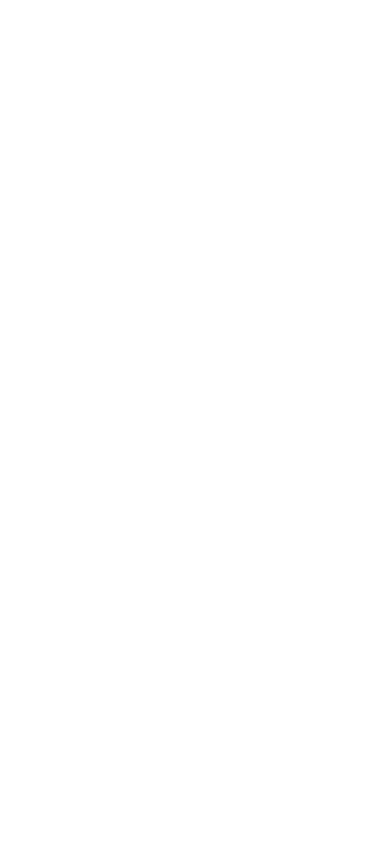
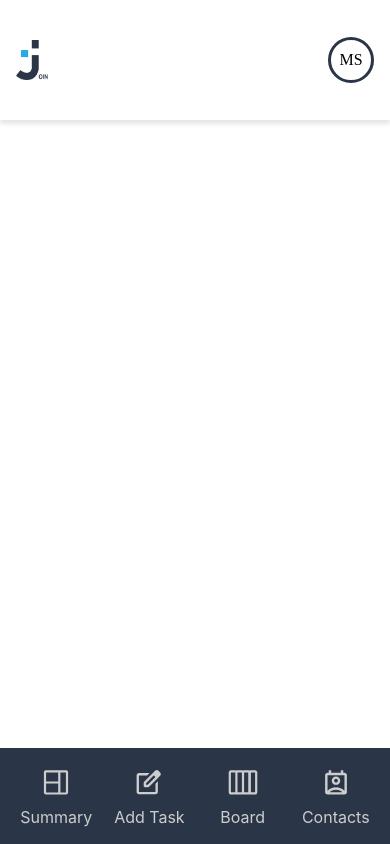
Before and after one commit to Rondarik/Join, a plain HTML site: page assets/templates/mobile_menu.html in a window 390 px wide. Drawn offline with Linux system fonts and the light colour scheme.

Commit message:
added mobile header und side_menu

```diff
--- a/assets/templates/mobile_menu.html
+++ b/assets/templates/mobile_menu.html
@@ -0,0 +1,43 @@
+<!DOCTYPE html>
+<html lang="en">
+<head>
+    <meta charset="UTF-8">
+    <meta name="viewport" content="width=device-width, initial-scale=1.0">
+    <title>Document</title>
+    <link rel="stylesheet" href="templates.css">
+    <script src="template_script.js"></script>
+
+</head>
+<body>
+    <header class="mobile_header">
+        <img class="mobile_img_header" src="/assets/img/favicon.png" alt="">
+        <span  class="mobile_user" onclick="toggleNavMenu()" class="initial_text">MS</span>
+    </header>
+    <div>
+        <div class="link_container_mobile">
+            <a class="link_mobile" href="summary.html">
+                <img class="icon_img" src="/assets/img/Summary.svg"  alt="">
+                <p class="text_mobile">Summary</p>
+            </a>
+            <a class="link_mobile" href="add_task.html">
+                <img class="icon_img"src="/assets/img/Addtask.svg" alt="">
+                <p class="text_mobile">Add Task</p>
+            </a>
+            <a class="link_mobile" href="board.html">
+                <img class="icon_img" src="/assets/img/Board.svg" alt="">
+                <p class="text_mobile">Board</p>
+            </a>
+            <a class="link_mobile" href="contacts.html">
+                <img class="icon_img" src="/assets/img/Contacts.svg" alt="">
+                <p class="text_mobile">Contacts</p>
+            </a>
+        </div>
+    </div>
+    <div id="navMenu" class="nav_container">
+        <a class="nav_link" href="/help/help.html">Help</a>
+        <a class="nav_link" href="/legal_notice/legal_notice.html">Legal Notice</a>
+        <a class="nav_link"href="/privicy_policy/privacy_policy.html">Privacy Policy</a>
+        <a class="nav_link" href="/login/login.html">Log out</a>
+    </div>
+</body>
+</html>
--- a/assets/templates/templates.css
+++ b/assets/templates/templates.css
@@ -35,8 +35,9 @@ body{
     gap:20px;
 }
 .link:hover{
-    background-color: rgb(9,25,49);
-    filter: brightness(150%);
+    background-color:#2E3D5A;
+    /* background-color: rgb(9,25,49); */
+    /* filter: brightness(150%); */
 }
 .logo_img{
     width: 100.03px;
@@ -53,6 +54,10 @@ body{
     width: 72px;
     height: 19px;
 }
+.flex_start{
+    display: flex;
+    justify-content: flex-start;
+}
 .policy_text{
     font-family: "Inter", sans-serif;
     font-size: 16px;
@@ -68,9 +73,11 @@ body{
 }
 .policy_link{
     text-decoration: none;
-    width: auto;
+    width: 105px;
     height: 35px;
-    /* padding: 8px; */
+    display: flex;
+    align-items: center;
+
 }
 .policy_container{
     width: 232px;
@@ -80,7 +87,7 @@ body{
     justify-content: center;
     align-items: center;
     gap:4px;
-    /* padding: 243px 0 0 52px; */
+
 }
 header{
     height: 96px;
@@ -120,19 +127,19 @@ display: flex;
 justify-content: center;
 align-items: center;
 border: 3px solid #2A3647;
-border-radius: 559px;
+border-radius: 100px;
 cursor: pointer;
 }
 .help_img{
-    width: 20px;
-    height: 20px;
+    width: 28px;
+    height: 28px;
     top:6px;
     left: 6px;
     cursor: pointer;
 }
 .help_img:hover{
-    width: 24px;
-    height: 24px;
+    width: 32px;
+    height: 32px;
 }
 .nav_container{
     display: flex;
@@ -149,6 +156,7 @@ cursor: pointer;
    position: fixed;
   top:99px;
   right:5px;
+  z-index: 1;
   display: none;
 }
 .nav_link{
@@ -169,3 +177,69 @@ padding: 8px 16px 8px 16px;
 .nav_container.active{
     display: block;
 }
+.mobile_header{
+    height: 80px;
+    position: fixed;
+    z-index: 1;
+    top: 0;
+    left:0;
+    right:0;
+    display: flex;
+    justify-content: space-between;
+    align-items: center;
+    background-color: white;
+    box-shadow: 0px 4px 4px 0px #0000001A;
+    padding: 20px 16px 20px 16px;
+}
+.mobile_user{
+    width:40px;
+    height: 40px;
+    border-radius: 100%;
+    border: 3px solid #2A3647;
+    display: flex;
+justify-content: center;
+align-items: center;
+}
+.mobile_img_header{
+    width: 32px;
+    height: 40px;
+}
+.link_container_mobile{
+    height: 80px;
+    width: 100%;
+    background-color: #2A3647;
+    position: fixed;
+    bottom: 0;
+    left: 0;
+    right: 0;
+    z-index: 1;
+    display: flex;
+    justify-content: space-evenly;
+    align-items: center;
+    padding: 8px 1px 8px 1px;
+}
+.link_mobile{
+    display: flex;
+    flex-direction: column;
+    justify-content: center;
+    align-items: center;
+    width: 76px;
+    height: 80px;
+    padding: 8px 0 8px 0;
+    gap:10px;
+    text-decoration: none;
+    color:#CDCDCD;
+    text-align: center;
+}
+.text_mobile{
+    font-family: "Inter", sans-serif;
+    font-size: 16px;
+    font-weight: 400;
+    width: 72px;
+    height: 19px;
+    margin-block-start: 0;
+    margin-block-end: 0;
+}
+.link_mobile:hover{
+    background-color:#2E3D5A;
+}
--- a/help/help.css
+++ b/help/help.css
@@ -41,6 +41,11 @@ h2{
     position: absolute;
     top:225px;
     right: 200px;
+    cursor: pointer;
+    border-radius: 100%;
+}
+.arrow_img:hover{
+    background-color: lightgray;
 }
 .h2{
     margin-block-start: 0;
--- a/legal_notice/legal_notice.css
+++ b/legal_notice/legal_notice.css
@@ -47,4 +47,10 @@ h3{
     position: absolute;
     top:225px;
     right: 200px;
+    cursor: pointer;
+    border-radius: 100%;
 }
+
+.arrow_img:hover{
+background-color: lightgray;
+}
--- a/privicy_policy/privacy_policy.css
+++ b/privicy_policy/privacy_policy.css
@@ -44,4 +44,10 @@
         position: absolute;
         top:225px;
         right: 200px;
+        cursor: pointer;
+        border-radius: 100%;
     }
+
+.arrow_img:hover{
+    background-color: lightgray;
+}
--- /dev/null
+++ b/privicy_policy/privacy_policy.js
@@ -0,0 +1,3 @@
+function backToLastPage() {
+    window.history.back();
+  }
```
Also changed, not shown: assets/templates/side_menu.html (+1 -1 lines), help/help.html (+2 -2 lines), legal_notice/legal_notice.html (+2 -1 lines), privicy_policy/privacy_policy.html (+2 -1 lines), assets/templates/template_script.js (line endings or trailing spaces).
